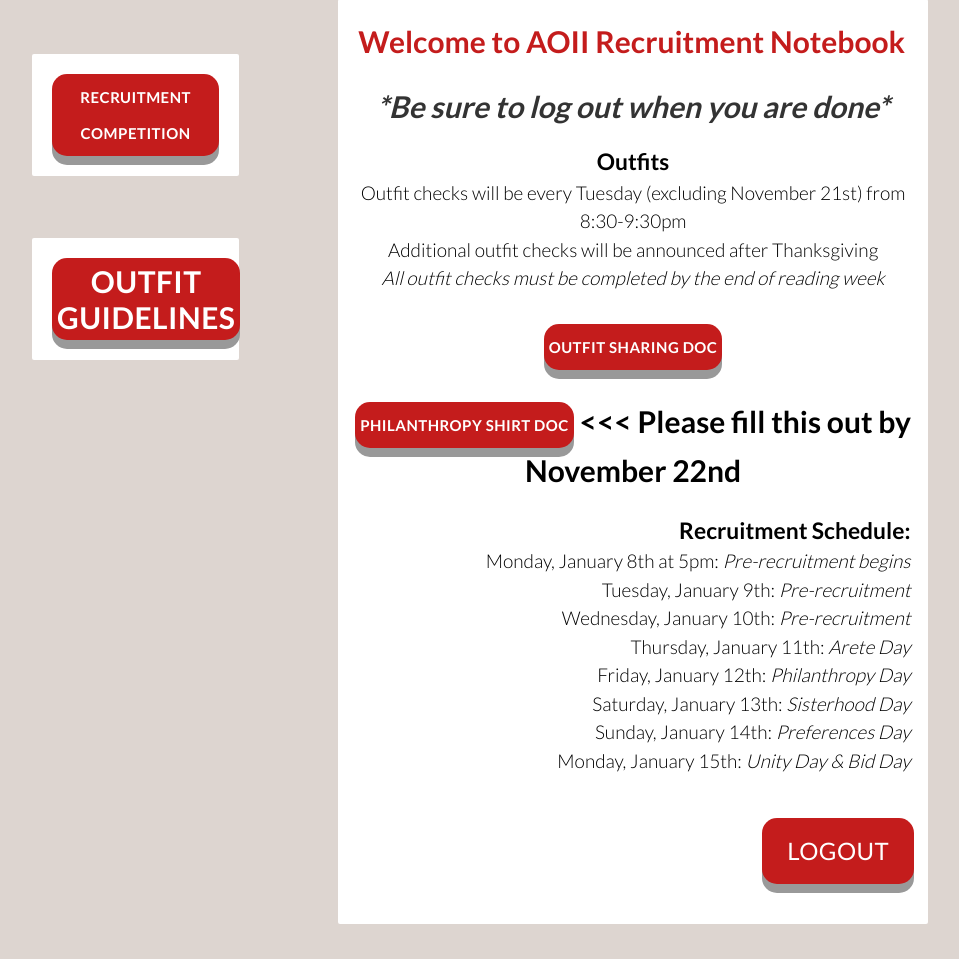
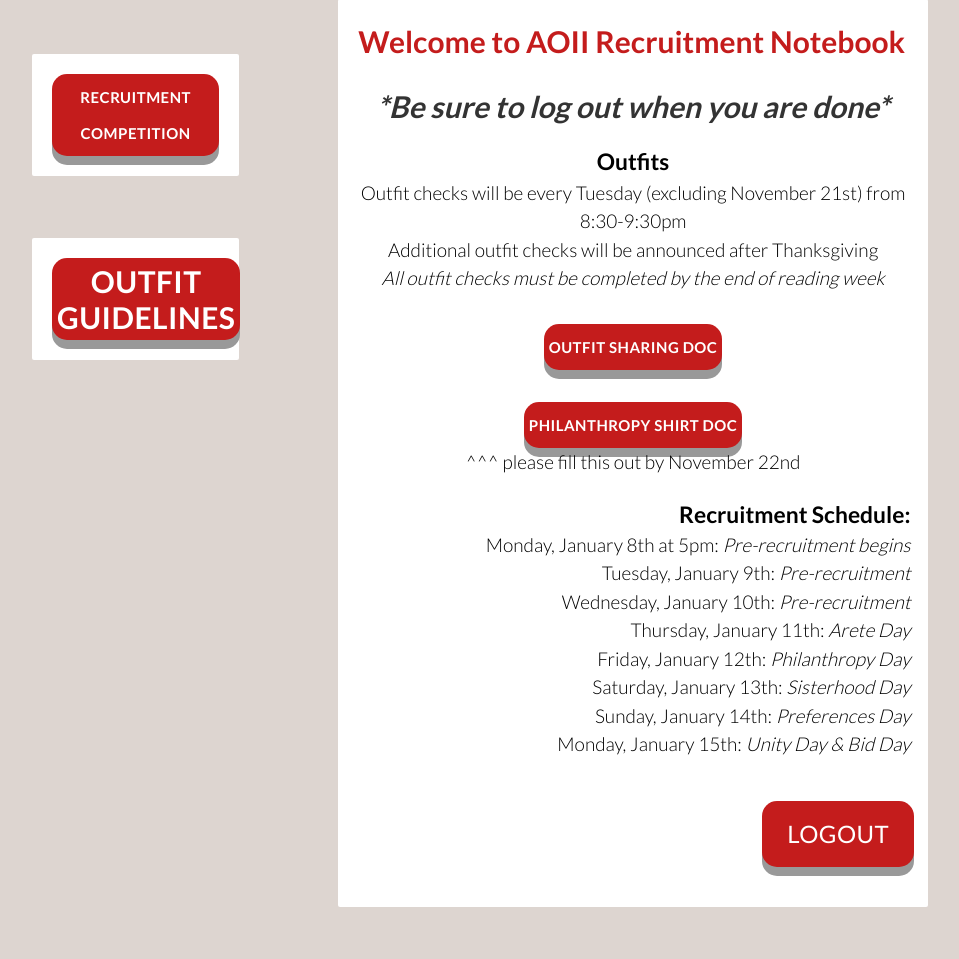
Before and after one commit to elainecole/aoii-recruitment, a Django app: page / in a window 1280 px wide. Shown: the part 54-1013 px from the top of the page, without its empty margins (160-1119 px from the left). After the commit the page ends 961 px from the top, so only its background shows below. Run offline with Django 3.2, Linux system fonts and the light colour scheme; a user stored in the database is signed in; tables that the repository leaves empty hold one stand-in row (values such as "Sample post"); style sheets or scripts are compiled from the project's sources.

Commit message:
touching up

```diff
--- a/webapp/templates/partials/hello/user_base.html
+++ b/webapp/templates/partials/hello/user_base.html
@@ -19,7 +19,9 @@
               <a href="https://docs.google.com/spreadsheets/d/1UxHtf2EKOx4NoaION0XzJbHP0-epnzhblloPWf5kPXU/edit?usp=sharing" target="_blank" class="login-button btn" style="padding: 5px; font-size: 15px">
                   Philanthropy Shirt Doc
               </a>
-              <<< Please fill this out by November 22nd <br>
+          </p>
+          <p class="subtitle-lato">
+            ^^^ please fill this out by November 22nd
           </p>
         </p>
     </div>
--- a/webapp/templates/partials/outfit/outfit_base.html
+++ b/webapp/templates/partials/outfit/outfit_base.html
@@ -16,8 +16,8 @@
                     <div class="title" style="text-align: center">
                         Recruitment Outfit Guidelines
                     </div>
-                    <div class="row" style="text-align: left">
-                      <object width="400" height="400" data="static/img/outfitguidelines.pdf"></object>
+                    <div class="row" style="text-align: center">
+                      <object width="600" height="700" data="static/img/outfitguidelines.pdf"></object>
                     </div>
                     <div class="row" style="text-align: center;">
                         <div class="logout right" style="padding-right: 20px; margin-bottom: 15px;">
```
